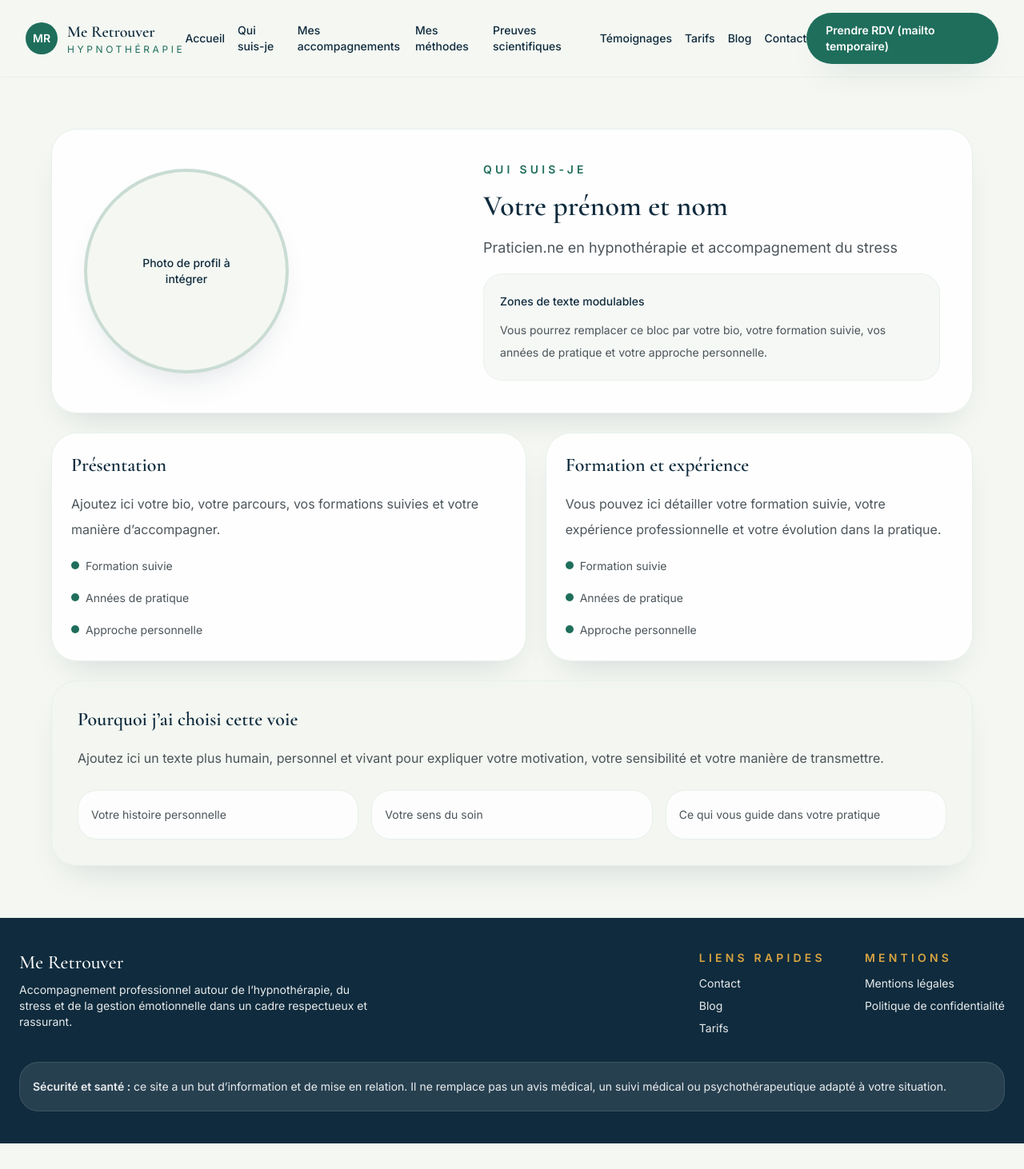
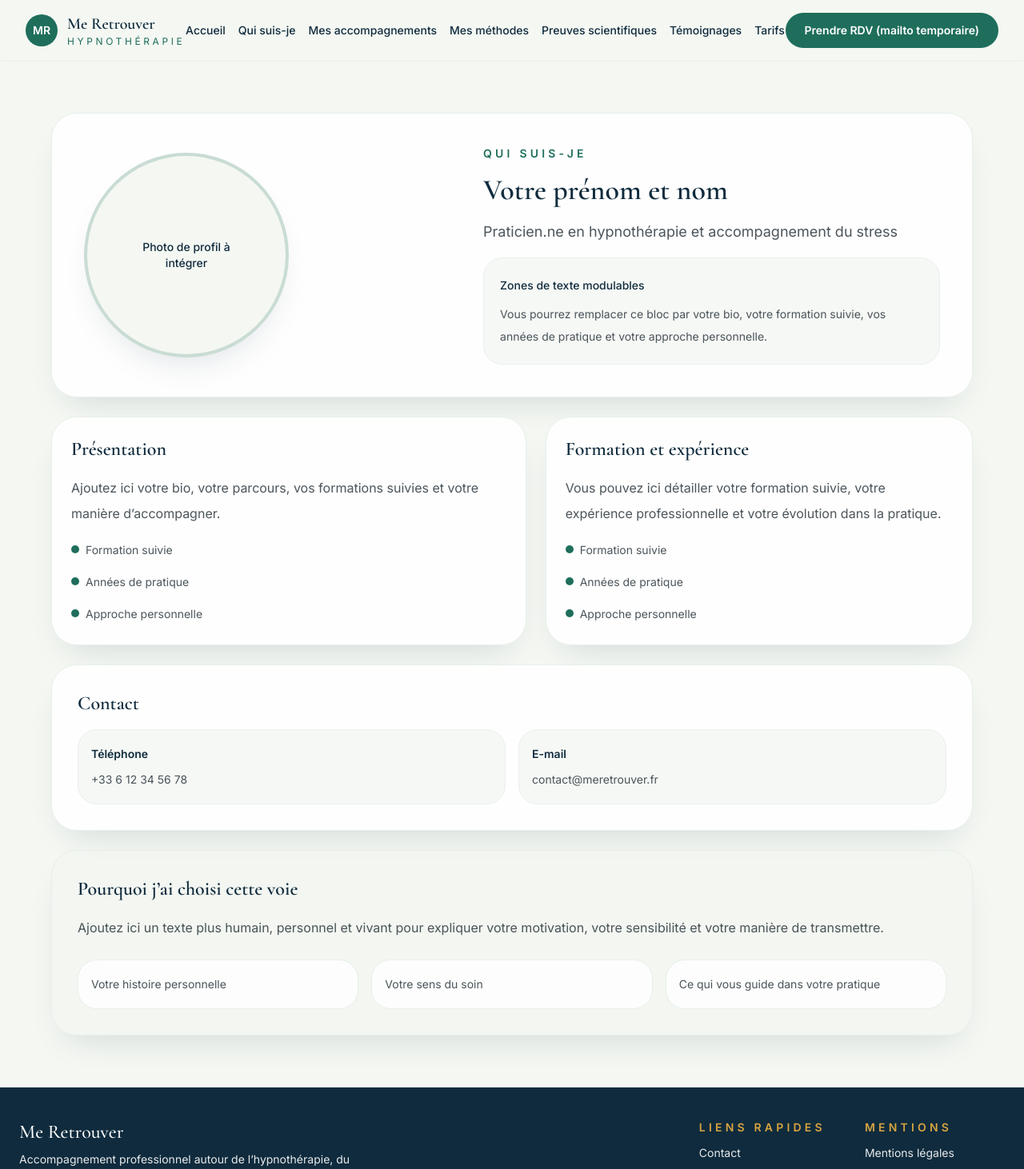
Before and after one commit to ssivadier/MeRetrouver, a Next.js app: page /qui-suis-je in a window 1280 px wide. Shown: the top 1462 px of the page at 80% size. Before the commit the page ends 1430 px from the top, so only its background shows below. Built offline with nearby package versions, Linux system fonts and the light colour scheme.

Commit message:
Simplify navigation and add contact details on about page

```diff
--- a/app/qui-suis-je/page.tsx
+++ b/app/qui-suis-je/page.tsx
@@ -15,6 +15,19 @@ export default function AboutPage() {
             bulletPoints={['Formation suivie', 'Années de pratique', 'Approche personnelle']}
           />
         </div>
+        <section className="rounded-[2rem] border border-brand-mist bg-white/90 p-8 shadow-soft">
+          <h2 className="font-display text-2xl font-semibold text-brand-deep">Contact</h2>
+          <div className="mt-4 grid gap-4 md:grid-cols-2">
+            <div className="rounded-2xl border border-brand-mist bg-brand-paper/70 p-4 text-sm leading-7 text-brand-ink/80">
+              <p className="font-semibold text-brand-deep">Téléphone</p>
+              <p className="mt-1">+33 6 12 34 56 78</p>
+            </div>
+            <div className="rounded-2xl border border-brand-mist bg-brand-paper/70 p-4 text-sm leading-7 text-brand-ink/80">
+              <p className="font-semibold text-brand-deep">E-mail</p>
+              <p className="mt-1">contact@meretrouver.fr</p>
+            </div>
+          </div>
+        </section>
         <WhyThisPath />
       </div>
     </main>
--- a/components/site-layout.tsx
+++ b/components/site-layout.tsx
@@ -12,8 +12,6 @@ const navLinks = [
   { href: '/preuves-scientifiques', label: 'Preuves scientifiques' },
   { href: '/temoignages', label: 'Témoignages' },
   { href: '/tarifs', label: 'Tarifs' },
-  { href: '/blog', label: 'Blog' },
-  { href: '/contact', label: 'Contact' },
 ];
 
 export function SiteLayout({ children }: { children: React.ReactNode }) {
```
